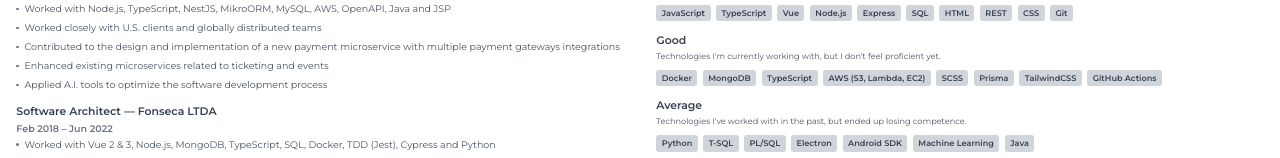
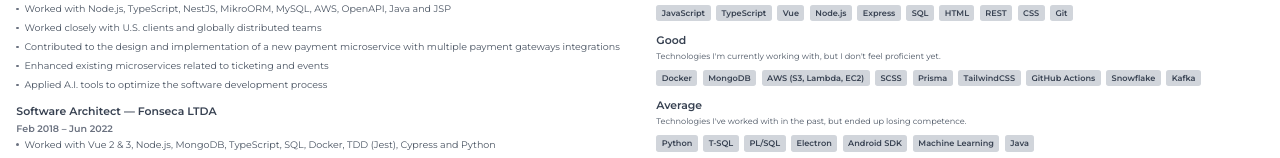
Before and after one commit to gmtfonseca/cv, a Vue app: page / in a window 1280 px wide. Shown: the part 259-417 px from the top of the page. Built offline with nearby package versions, Linux system fonts and the light colour scheme.

Commit message:
improve tags

```diff
--- a/src/data.js
+++ b/src/data.js
@@ -115,12 +115,13 @@
     topics: [
       'Docker',
       'MongoDB',
-      'TypeScript',
       'AWS (S3, Lambda, EC2)',
       'SCSS',
       'Prisma',
       'TailwindCSS',
       'GitHub Actions',
+      'Snowflake',
+      'Kafka',
     ],
   },
   {
```
